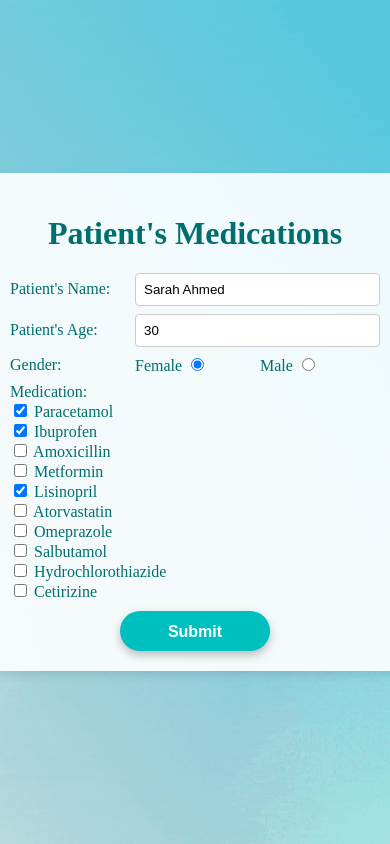
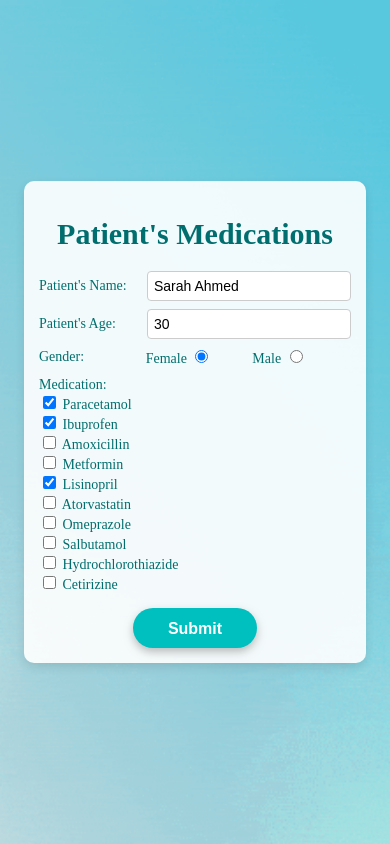
Before and after one commit to HessahAlotaibi1/Web_Project, a PHP site: the page made by html pages/prescribe.html in a window 390 px wide. Run offline with PHP 8.4, Linux system fonts and the light colour scheme.

Commit message:
Update prescribe.css

```diff
--- a/css/prescribe.css
+++ b/css/prescribe.css
@@ -103,3 +103,49 @@
   width: 150px;
   margin-top: 10px;
 }
+@media (max-width: 768px) {
+  .main {
+    width: 80%;
+    padding: 15px;
+  }
+
+  h1 {
+    font-size: 30px;
+  }
+
+  .form-group {
+    flex-direction: row;
+    align-items: center;
+    justify-content: space-between;
+    gap: 8px;
+  }
+
+  .form-group label {
+    width: 100px;
+    font-size: 14px;
+  }
+
+  .form-group input,
+  .form-group select {
+    flex: 1;
+    width: auto;
+    font-size: 14px;
+    padding: 6px;
+  }
+
+  .submit {
+    width: 40%;
+    height: 40px;
+    font-size: 16px;
+    line-height: 40px;
+    margin-top: 15px;
+  }
+
+  .submit a {
+    line-height: 40px;
+  }
+
+  .medication-group label {
+    font-size: 14px;
+  }
+}
```
